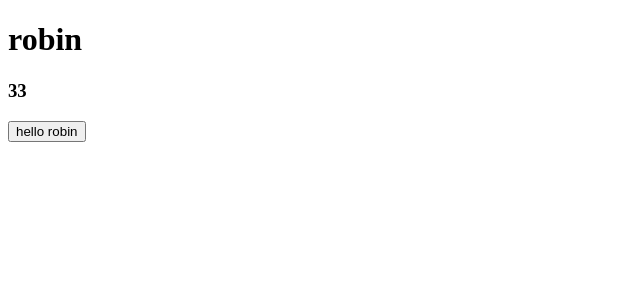
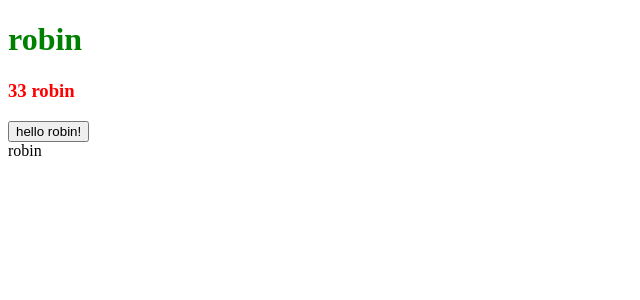
Before and after one commit to RobinYang11/pui_test, a React app: page / in a window 1280 px wide. Shown: the top 300 px of the page, without its empty margins (0-640 px from the left). Built offline with nearby package versions, Linux system fonts and the light colour scheme.

Commit message:
feat:fix bug

```diff
--- /dev/null
+++ b/components/Container/index.tsx
@@ -0,0 +1,29 @@
+
+import React from 'react';
+import "./style.less";
+
+interface IContainerProps {
+  type: String,
+  children:any;
+}
+
+class Container extends React.Component<IContainerProps, {}>{
+
+  render() {
+
+    const { type } = this.props;
+    return (<div className={type === '' ? '' : ''}>
+      {this.props.children}
+    </div>)
+  }
+}
+
+// function Container(props:IContainerProps){
+//   return(<div className={props.type === "b" ?'container':'container-fluid'}>
+//     {props.children}
+//   </div>)
+// }
+
+
+
+export default Container;
--- /dev/null
+++ b/components/Container/style.less
@@ -0,0 +1,9 @@
+
+
+
+  .container {
+    width: 1200px;
+  }
+  .container-fluid{
+    width: 100%;
+  }
--- /dev/null
+++ b/components/Row/index.tsx
@@ -0,0 +1,26 @@
+import React from 'react';
+
+
+
+interface IRowProps {
+  span:number,
+  children:any
+}
+
+class Row extends React.Component<IRowProps,{}>{
+
+  render(){
+    return(<div className={`col-md-${this.props.span}`}>
+      {this.props.children}
+    </div>)
+  }
+}
+
+
+function Row1(props:IRowProps){
+  return(<div>
+    {props.children}
+  </div>)
+}
+
+export default Row;
--- a/components/Test/index.tsx
+++ b/components/Test/index.tsx
@@ -1,4 +1,5 @@
 import React from 'react';
+import "./style.less"
 
 interface ITestProps {
   name:string ;
@@ -13,10 +14,10 @@ interface ItestState{
 class Test extends React.Component<ITestProps,ItestState>{
   render(){
     return(
-      <div>
-        <h1>{this.props.name}</h1>
-        <h3>{this.props.age}</h3>
-        <button>hello robin</button>
+      <div className="test">
+        <h1 className="b">{this.props.name}</h1>
+        <h3>{this.props.age} robin</h3>
+        <button>hello robin!</button>
       </div>
     )
   }
--- /dev/null
+++ b/components/Test/style.less
@@ -0,0 +1,8 @@
+
+.test{
+  color:red;
+
+  .b{
+    color:green;
+  }
+}
--- a/components/index.ts
+++ b/components/index.ts
@@ -1,4 +1,8 @@
 
 
 
-export {default as Test}  from './Test/index'
+export {default as Test}  from './Test/index';
+
+export {default as Container} from './Container/index';
+
+export {default as Row } from './Row/index'
--- a/package.json
+++ b/package.json
@@ -34,11 +34,17 @@
     "babel-preset-es2015": "^6.24.1",
     "babel-preset-react": "^6.24.1",
     "clean-webpack-plugin": "^3.0.0",
+    "css-loader": "^3.5.2",
     "extract-text-webpack-plugin": "^3.0.2",
     "friendly-errors-webpack-plugin": "^1.7.0",
     "html-webpack-plugin": "^4.2.0",
+    "jest": "^25.4.0",
+    "less": "^3.11.1",
+    "less-loader": "^5.0.0",
     "react": "^16.13.1",
     "react-dom": "^16.13.1",
+    "react-router-dom": "^5.1.2",
+    "style-loader": "^1.1.4",
     "ts-loader": "^6.2.2",
     "typescript": "^3.8.3",
     "webpack": "^4.42.1",
--- a/src/index.jsx
+++ b/src/index.jsx
@@ -1,12 +1,17 @@
-
-
 import React from 'react';
 import ReactDom from 'react-dom';
-import { Test } from '../components/index'
+import { Test, Container ,Row} from '../components/index';
 
 ReactDom.render(
   <div>
-    <Test name="robin" age={33} />
+    <Container type="b">
+      <Test name="robin" age={33} />
+    </Container>
+    <Container>
+      <Row>
+        robin
+      </Row>
+    </Container>
   </div>,
   document.getElementById("reactApp")
 );
--- a/webpack.config.js
+++ b/webpack.config.js
@@ -3,8 +3,10 @@ const yargs = require("yargs");
 const htmlWebpackPlugin = require('html-webpack-plugin');
 const cleanWebpackPlugin = require("clean-webpack-plugin");
 const FriendlyErrorsWebpackPlugin = require('friendly-errors-webpack-plugin');
+const argv = yargs.alias('env', 'enviroment').argv
 
-const argv = yargs.alias('env', 'enviroment').argv
+const port = 3000;
+
 
 module.exports = {
 	entry: './src/index.jsx',
@@ -15,18 +17,12 @@ module.exports = {
 	mode: argv.env,
 	resolve: {
 		extensions: ['.tsx', '.ts', '.js'],
-		"alias": {
-			// "react": "preact/compat",
-			// "react-dom/test-utils": "preact/test-utils",
-			// "react-dom": "preact/compat",
-			// Must be below test-utils
-		},
 	},
 	devServer: {
 		contentBase: './dist',
 		hot: true,
 		port: 3000,
-		quiet:true, //隐藏打包信息 ，配合友好提示插件
+		quiet: true, //隐藏打包信息 ，配合友好提示插件
 	},
 	module: {
 		rules: [
@@ -39,20 +35,29 @@ module.exports = {
 				loader: [
 					"babel-loader"
 				],
+			},
+			{
+				test: /\.less$/,
+				use: [{
+					loader: "style-loader" // creates style nodes from JS strings
+				}, {
+					loader: "css-loader" // translates CSS into CommonJS
+				}, {
+					loader: "less-loader" // compiles Less to CSS
+				}]
 			}
 		]
 	},
 	plugins: [
-		// new cleanWebpackPlugin(),
 		new FriendlyErrorsWebpackPlugin({
-			compilationSuccessInfo:{
-				messages:["hello"],
-				notes:["notes"]
+			compilationSuccessInfo: {
+				messages: [`you app running on localhost:${port}`],
+				notes: ["notes"]
 			},
-			onErrors:function(a,b){
+			onErrors: function (a, b) {
 
 			},
-			clearConsole:true,
+			clearConsole: true,
 		}),
 		new htmlWebpackPlugin({
 			title: "PUI",
```
Also changed, not shown: 2 other files (tests, documents, lock files or other folders).
